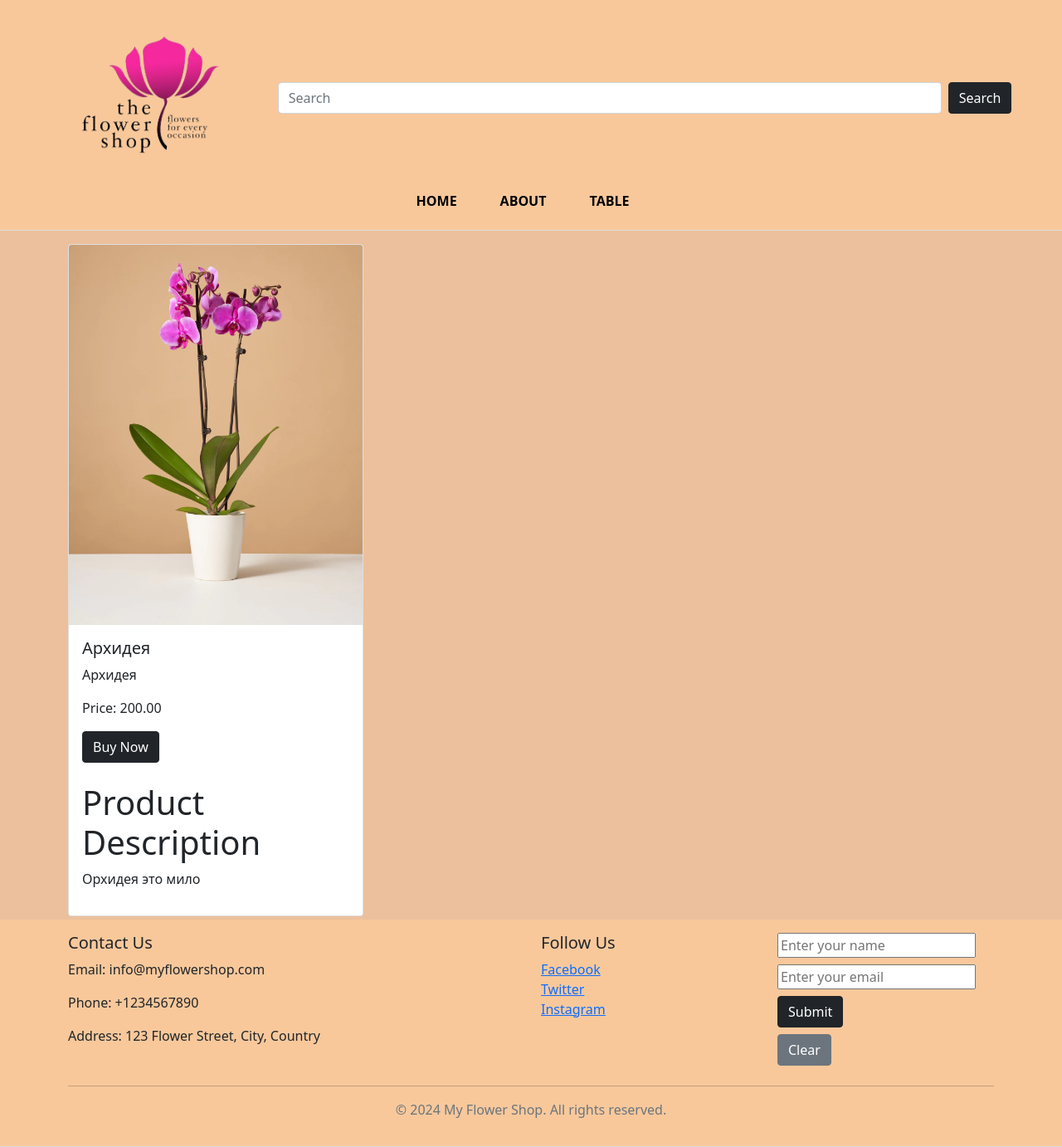
After one commit to IRSES/shop, a Django app: page /description/3 in a window 1280 px wide. The commit adds this page. Shown: the whole page at 83% size. Run offline with Django 5.2, Linux system fonts and the light colour scheme; data comes from the database, SQL or seed files in the repository; both versions use the stored data as it was after the commit.

Commit message:
[AS-7] refactoring with descriptions

```diff
--- a/main/admin.py
+++ b/main/admin.py
@@ -3,6 +3,8 @@
 from django.contrib import admin
 from .models import Product
 from .models import FormData
+from .models import ProductDescription
 
 admin.site.register(Product)
 admin.site.register(FormData)
+admin.site.register(ProductDescription)
--- a/main/models.py
+++ b/main/models.py
@@ -4,14 +4,25 @@ from django.db import models
 from django.core.validators import RegexValidator
 
 
+class ProductDescription(models.Model):
+    details = models.TextField()
+
+
+    def __str__(self):
+        return self.details
+
+
 class Product(models.Model):
     title = models.CharField(max_length=100)
     description = models.TextField()
     price = models.DecimalField(max_digits=10, decimal_places=2)
-    image = models.ImageField(upload_to='static/img/')  # Путь для сохранения изображений товаров
+    image = models.ImageField(upload_to='static/img/')
+    short_description = models.ForeignKey(ProductDescription, on_delete=models.SET_NULL, null=True)
+    # short_description = models.ForeignKey(ProductDescription, on_delete=models.CASCADE)
+
+
     def __str__(self):
         return self.title
-# Сделать расширения модели Product чтоб была любая инфа 1 ко всем
 
 
 ukrainian_name_validator = RegexValidator(
@@ -38,17 +49,10 @@ class FormData(models.Model):
     name = models.CharField('Ім\'я', max_length=100)
     email = models.EmailField('Пошта', unique=True, validators=[email_validator], max_length=100)
 
+
     def validate_ukrainian_name(self):
         ukrainian_name_validator(self.name)
 
+
     def validate_english_name(self):
         english_name_validator(self.name)
-
-
-
-# class ProductDescription(models.Models):
-#     title
-
-# расширить функциональность второй таблицей(добавить что-то(инфа с повторением(подвиды растейний из разных стран)))
-
-# 3 кнопка админ панель(пароль логин)
--- a/main/urls.py
+++ b/main/urls.py
@@ -4,11 +4,16 @@ from . import views
 
 urlpatterns = [
     path('', views.home, name='home'),
+    path('description/<int:product_id>', views.description, name='description'),
     path('about/', views.about, name='about'),
     path('search/', views.search, name='search'),
     path('table/', views.product_list, name='table'),
     path('delete/<int:product_id>/', views.delete_product, name='delete_product'),
 
 
+
+    # path('get-description/<int:product_id>/', views.get_description, name='get_description'),
+
+
     # path('submit-data/', views.submit_data, name='submit_data'),
 ]
--- a/main/views.py
+++ b/main/views.py
@@ -7,6 +7,7 @@ from django.views.decorators.csrf import csrf_exempt
 from django.core.exceptions import ValidationError
 from django.shortcuts import render, redirect
 from django.contrib import messages
+
 
 
 def home(request):
@@ -41,6 +42,12 @@ def about(request):
     return render(request, 'main/about.html')
 
 
+def description(request, product_id):
+    product = get_object_or_404(Product, pk=product_id)
+    product_description = product.short_description
+    return render(request, 'main/description.html', {'product': product, 'product_description': product_description})
+
+
 def search(request):
     query = request.GET.get('query')
     if query:
@@ -56,6 +63,7 @@ def product_list(request):
     products = Product.objects.all()
     return render(request, 'main/table.html', {'products': products})
 
+
 def delete_product(request, product_id):
     product = get_object_or_404(Product, pk=product_id)
     if request.method == 'POST':
@@ -63,3 +71,10 @@ def delete_product(request, product_id):
         return redirect('table')
     else:
         pass
+
+
+
+
+# def get_description(request, product_id):
+#     product_description = get_object_or_404(ProductDescription, pk=product_id)
+#     return JsonResponse({'description': product_description.details})
--- a/templates/main/base.html
+++ b/templates/main/base.html
@@ -55,17 +55,15 @@
         <div class="row">
             {% block product_content %}
             {% for product in products %}
-            <!-- Предположим, что у вас есть переменная products, содержащая данные о товарах из базы данных -->
             <div class="col-md-4 mb-4">
-                <!-- Используем сетку Bootstrap, чтобы распределить товары по колонкам на больших экранах -->
                 <div class="card product-card">
                     <img src="{{ product.image.url }}" class="card-img-top" alt="{{ product.title }}">
                     <div class="card-body">
                         <h5 class="card-title">{{ product.title }}</h5>
                         <p class="card-text">{{ product.description }}</p>
                         <p class="card-text">Price: {{ product.price }}</p>
-                        <!-- Здесь вы можете добавить любую другую информацию о товаре, которая вам необходима -->
-                        <a href="#" class="btn btn-dark">Buy Now</a> <!-- Просто пример кнопки "Купить сейчас" -->
+                        <a href="#" class="btn btn-dark">Buy Now</a>
+                        <button class="btn btn-danger btn-sm"><a href="{% url 'description' product.id %}">Description</a></button>
                     </div>
                 </div>
             </div>
--- /dev/null
+++ b/templates/main/description.html
@@ -0,0 +1,26 @@
+{% extends 'main/base.html' %}
+
+{% block content %}
+<div>
+
+    <div class="row">
+        <div class="col-md-4 mb-1">
+            <div class="card product-card">
+                <img src="{{ product.image.url }}" class="card-img-top" alt="{{ product.title }}">
+                <div class="card-body">
+                    <h5 class="card-title">{{ product.title }}</h5>
+                    <p class="card-text">{{ product.description }}</p>
+                    <p class="card-text">Price: {{ product.price }}</p>
+                    <a href="#" class="btn btn-dark mb-4">Buy Now</a>
+                    <h1>Product Description</h1>
+                    {% if product_description %}
+                    <p>{{ product_description.details }}</p>
+                    {% else %}
+                    <p>No description available</p>
+                    {% endif %}
+                </div>
+            </div>
+        </div>
+    </div>
+</div>
+{% endblock %}
```
Also changed, not shown: db.sqlite3, main/migrations/0003_productdescription_alter_formdata_email_and_more.py (added).
